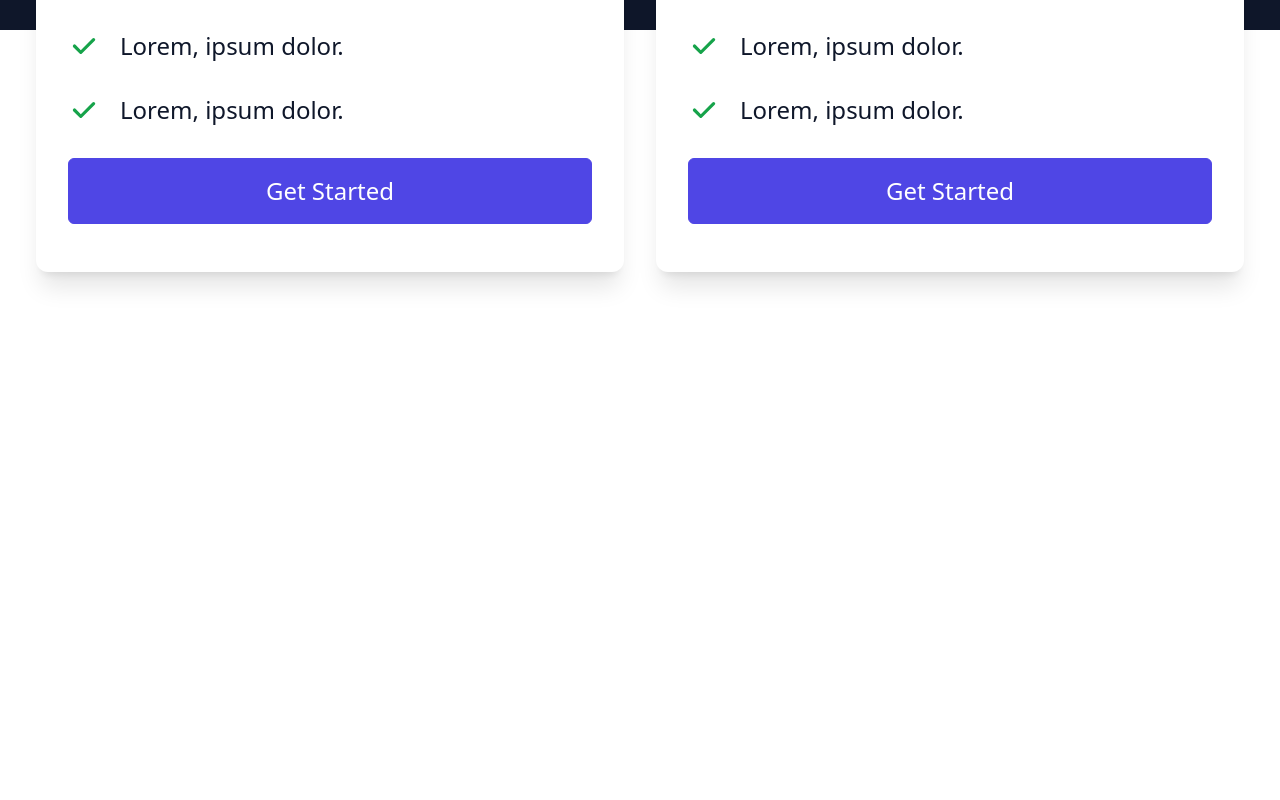
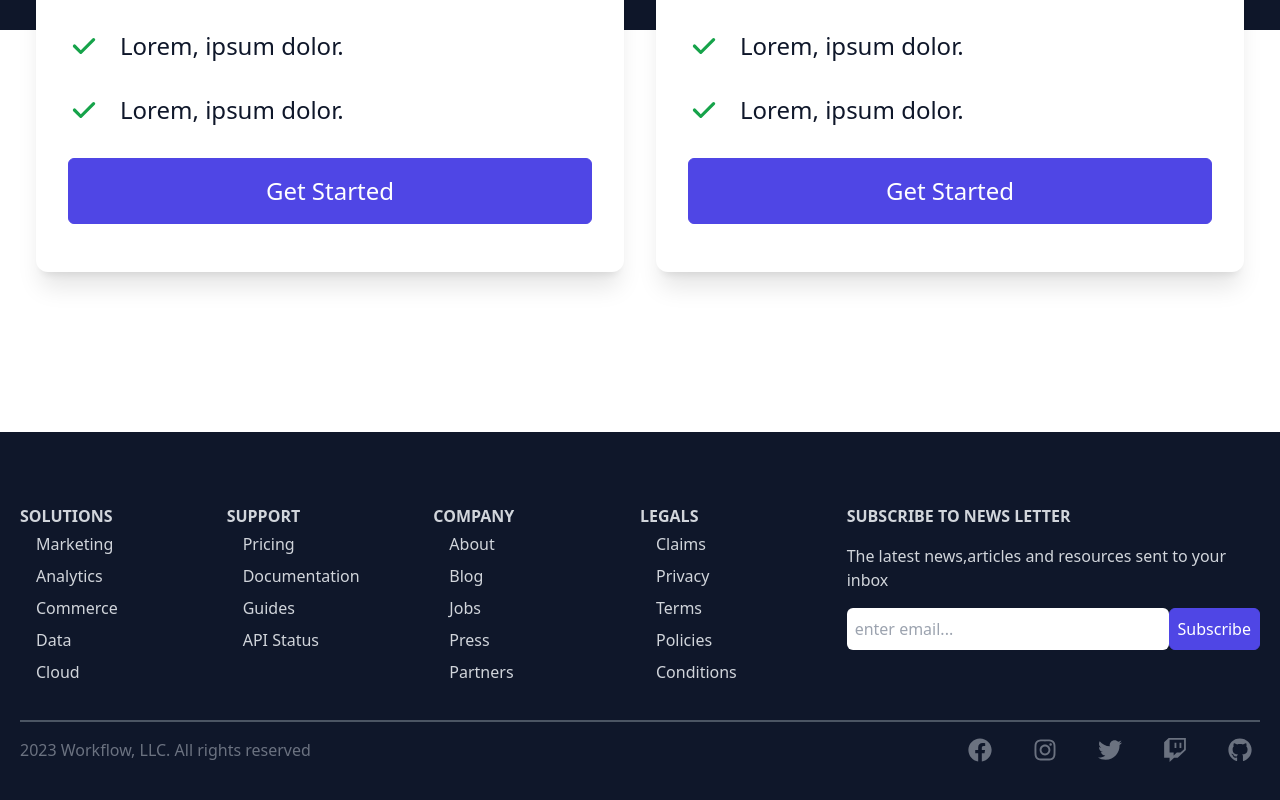
Before and after one commit to Nyamekesse/react-tailwind-cloud-management-app, a React (Vite) app: page / in a window 1280 px wide. Shown: the part 3724-4524 px from the top of the page. Before the commit the page ends 4156 px from the top, so only its background shows below. Built offline with nearby package versions, Linux system fonts and the light colour scheme.

Commit message:
added and completed navbar section, installed react scroll

```diff
--- a/package.json
+++ b/package.json
@@ -12,7 +12,9 @@
   "dependencies": {
     "@heroicons/react": "^1.0.6",
     "react": "^18.2.0",
-    "react-dom": "^18.2.0"
+    "react-dom": "^18.2.0",
+    "react-icons": "^4.7.1",
+    "react-scroll": "^1.8.9"
   },
   "devDependencies": {
     "@types/react": "^18.0.27",
--- a/src/App.jsx
+++ b/src/App.jsx
@@ -1,5 +1,6 @@
 import About from "./components/About";
 import AllInOne from "./components/AllInOne";
+import Footer from "./components/Footer";
 import Hero from "./components/Hero";
 import Navbar from "./components/Navbar";
 import Pricing from "./components/Pricing";
@@ -14,6 +15,7 @@
       <Support />
       <AllInOne />
       <Pricing />
+      <Footer />
     </>
   );
 }
--- /dev/null
+++ b/src/components/Footer.jsx
@@ -0,0 +1,83 @@
+import React from "react";
+import {
+  FaFacebook,
+  FaGithub,
+  FaInstagram,
+  FaTwitter,
+  FaTwitch,
+} from "react-icons/fa";
+const Footer = () => {
+  return (
+    <div className="w-full mt-24 bg-slate-900 text-gray-300 py-8 px-2">
+      <div className="max-w-[1240px] mx-auto grid grid-cols-2 md:grid-cols-6 border-b-2 border-gray-600 py-8">
+        <div>
+          <h6 className="font-bold uppercase pt-2">Solutions</h6>
+          <ul>
+            <li className="py-1">Marketing</li>
+            <li className="py-1">Analytics</li>
+            <li className="py-1">Commerce</li>
+            <li className="py-1">Data</li>
+            <li className="py-1">Cloud</li>
+          </ul>
+        </div>
+        <div>
+          <h6 className="font-bold uppercase pt-2">Support</h6>
+          <ul>
+            <li className="py-1">Pricing</li>
+            <li className="py-1">Documentation</li>
+            <li className="py-1">Guides</li>
+            <li className="py-1">API Status</li>
+          </ul>
+        </div>
+        <div>
+          <h6 className="font-bold uppercase pt-2">Company</h6>
+          <ul>
+            <li className="py-1">About</li>
+            <li className="py-1">Blog</li>
+            <li className="py-1">Jobs</li>
+            <li className="py-1">Press</li>
+            <li className="py-1">Partners</li>
+          </ul>
+        </div>
+        <div>
+          <h6 className="font-bold uppercase pt-2">Legals</h6>
+          <ul>
+            <li className="py-1">Claims</li>
+            <li className="py-1">Privacy</li>
+            <li className="py-1">Terms</li>
+            <li className="py-1">Policies</li>
+            <li className="py-1">Conditions</li>
+          </ul>
+        </div>
+        <div className="col-span-2 pt-8 md:pt-2">
+          <p className="font-bold uppercase ">Subscribe to news letter</p>
+          <p className="py-4">
+            The latest news,articles and resources sent to your inbox
+          </p>
+          <form action="#" className="flex flex-col sm:flex-row">
+            <input
+              type="email"
+              className="w-full p-2 rounded-md mb-4"
+              placeholder="enter email..."
+            />
+            <button className="p-2 mb-4">Subscribe</button>
+          </form>
+        </div>
+      </div>
+      <div className="flex flex-col max-w-[1240px] m-auto justify-between sm:flex-row text-center text-gray-500">
+        <p className="py-4">
+          {new Date().getFullYear()} Workflow, LLC. All rights reserved
+        </p>
+        <div className="flex justify-between sm:w-[300px] pt-4 text-2xl px-2 py-4">
+          <FaFacebook />
+          <FaInstagram />
+          <FaTwitter />
+          <FaTwitch />
+          <FaGithub />
+        </div>
+      </div>
+    </div>
+  );
+};
+
+export default Footer;
--- a/src/css/main.css
+++ b/src/css/main.css
@@ -554,6 +554,10 @@
   z-index: 10;
 }
 
+.col-span-2 {
+  grid-column: span 2 / span 2;
+}
+
 .m-auto {
   margin: auto;
 }
@@ -623,6 +627,10 @@
 
 .mr-5 {
   margin-right: 1.25rem;
+}
+
+.mb-4 {
+  margin-bottom: 1rem;
 }
 
 .flex {
@@ -697,6 +705,10 @@
   grid-template-columns: repeat(1, minmax(0, 1fr));
 }
 
+.grid-cols-2 {
+  grid-template-columns: repeat(2, minmax(0, 1fr));
+}
+
 .flex-col {
   flex-direction: column;
 }
@@ -750,6 +762,10 @@
   border-radius: 1rem;
 }
 
+.rounded-md {
+  border-radius: 0.375rem;
+}
+
 .border {
   border-width: 1px;
 }
@@ -770,6 +786,11 @@
 .border-zinc-300 {
   --tw-border-opacity: 1;
   border-color: rgb(212 212 216 / var(--tw-border-opacity));
+}
+
+.border-gray-600 {
+  --tw-border-opacity: 1;
+  border-color: rgb(75 85 99 / var(--tw-border-opacity));
 }
 
 .bg-gray-900\/90 {
@@ -821,6 +842,10 @@
 
 .p-8 {
   padding: 2rem;
+}
+
+.p-2 {
+  padding: 0.5rem;
 }
 
 .px-2 {
@@ -1013,6 +1038,11 @@
   color: rgb(49 46 129 / var(--tw-text-opacity));
 }
 
+.text-gray-300 {
+  --tw-text-opacity: 1;
+  color: rgb(209 213 219 / var(--tw-text-opacity));
+}
+
 .mix-blend-overlay {
   mix-blend-mode: overlay;
 }
@@ -1039,8 +1069,20 @@
     width: 60%;
   }
 
+  .sm\:w-\[300px\] {
+    width: 300px;
+  }
+
+  .sm\:max-w-\[300px\] {
+    max-width: 300px;
+  }
+
   .sm\:grid-cols-2 {
     grid-template-columns: repeat(2, minmax(0, 1fr));
+  }
+
+  .sm\:flex-row {
+    flex-direction: row;
   }
 
   .sm\:pt-20 {
@@ -1083,8 +1125,16 @@
     grid-template-columns: repeat(3, minmax(0, 1fr));
   }
 
+  .md\:grid-cols-6 {
+    grid-template-columns: repeat(6, minmax(0, 1fr));
+  }
+
   .md\:items-start {
     align-items: flex-start;
+  }
+
+  .md\:pt-2 {
+    padding-top: 0.5rem;
   }
 
   .md\:text-7xl {
```
Also changed, not shown: 1 other file (tests, documents, lock files or other folders).
